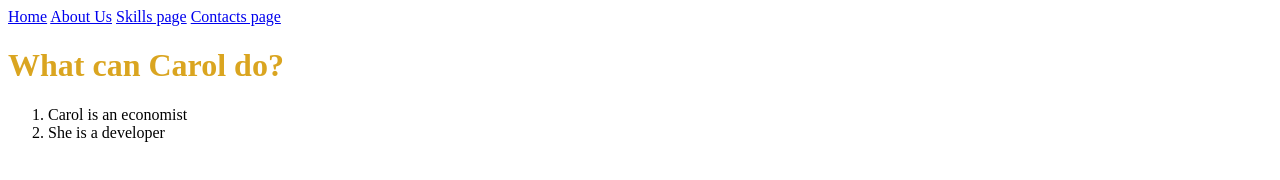
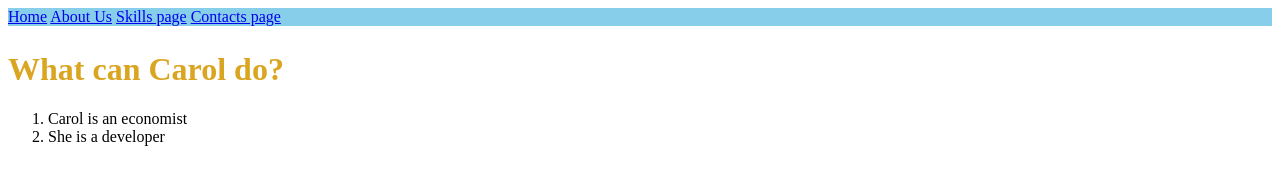
Before and after one commit to CarolMugabe/Personal-web, a plain HTML site: page skills.html in a window 1280 px wide. Drawn offline with Linux system fonts and the light colour scheme.

Commit message:
Update skills.html

```diff
--- a/skills.html
+++ b/skills.html
@@ -12,10 +12,11 @@
     </style>
 </head>
 <body>
+    <marquee bgcolor="skyblue" scrollamount="0">
     <a href="index.html">Home</a>
     <a href="AboutUs.html">About Us</a>
     <a href="skills.html">Skills page</a>
-   <a href="Contacts page.html">Contacts page</a>
+   <a href="Contacts page.html">Contacts page</a></marquee>
    <h1>What can Carol do?</h1>
     <ol><li>Carol is an economist</li>
     <li>She is a developer</li></ol>
```
